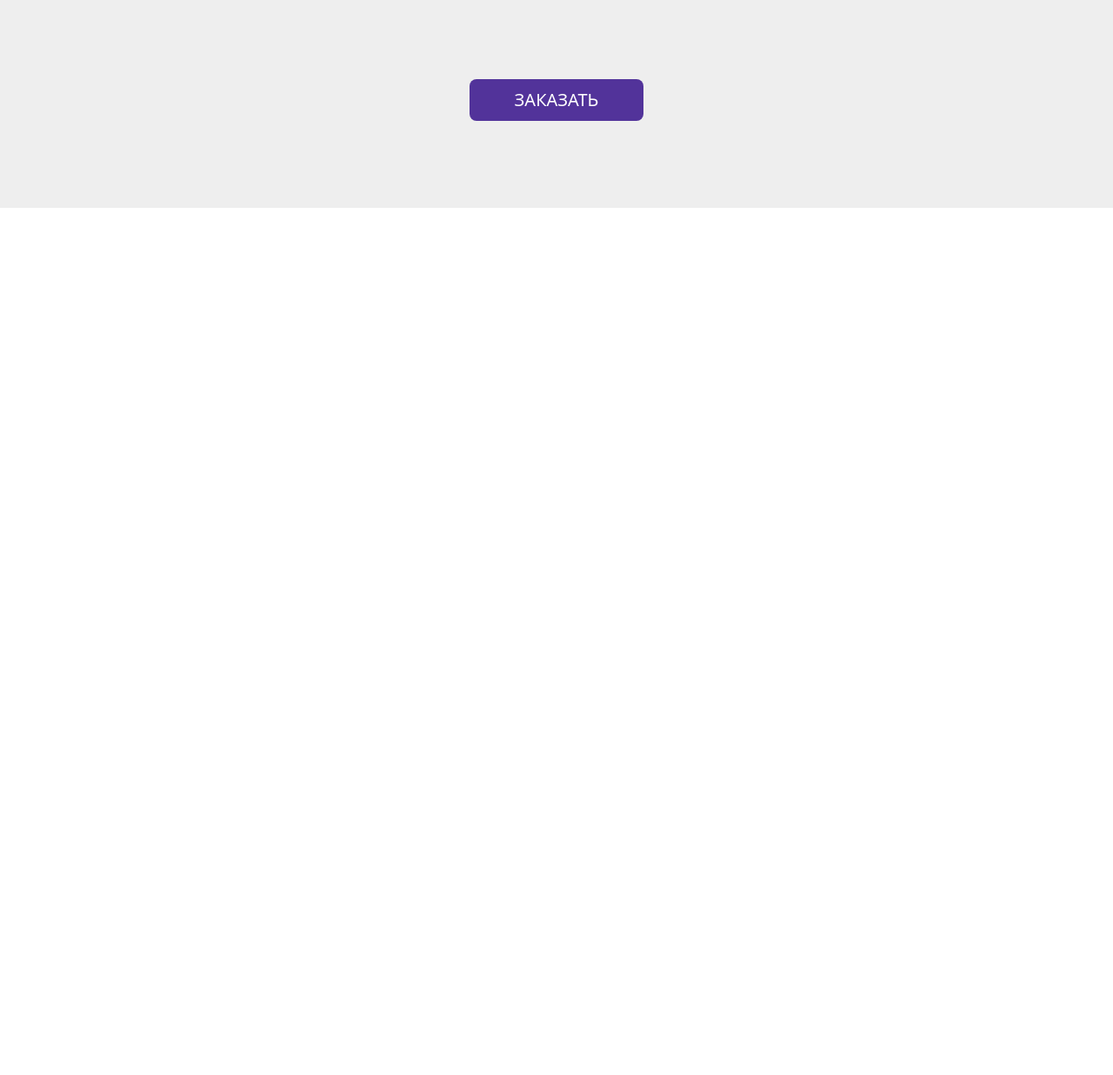
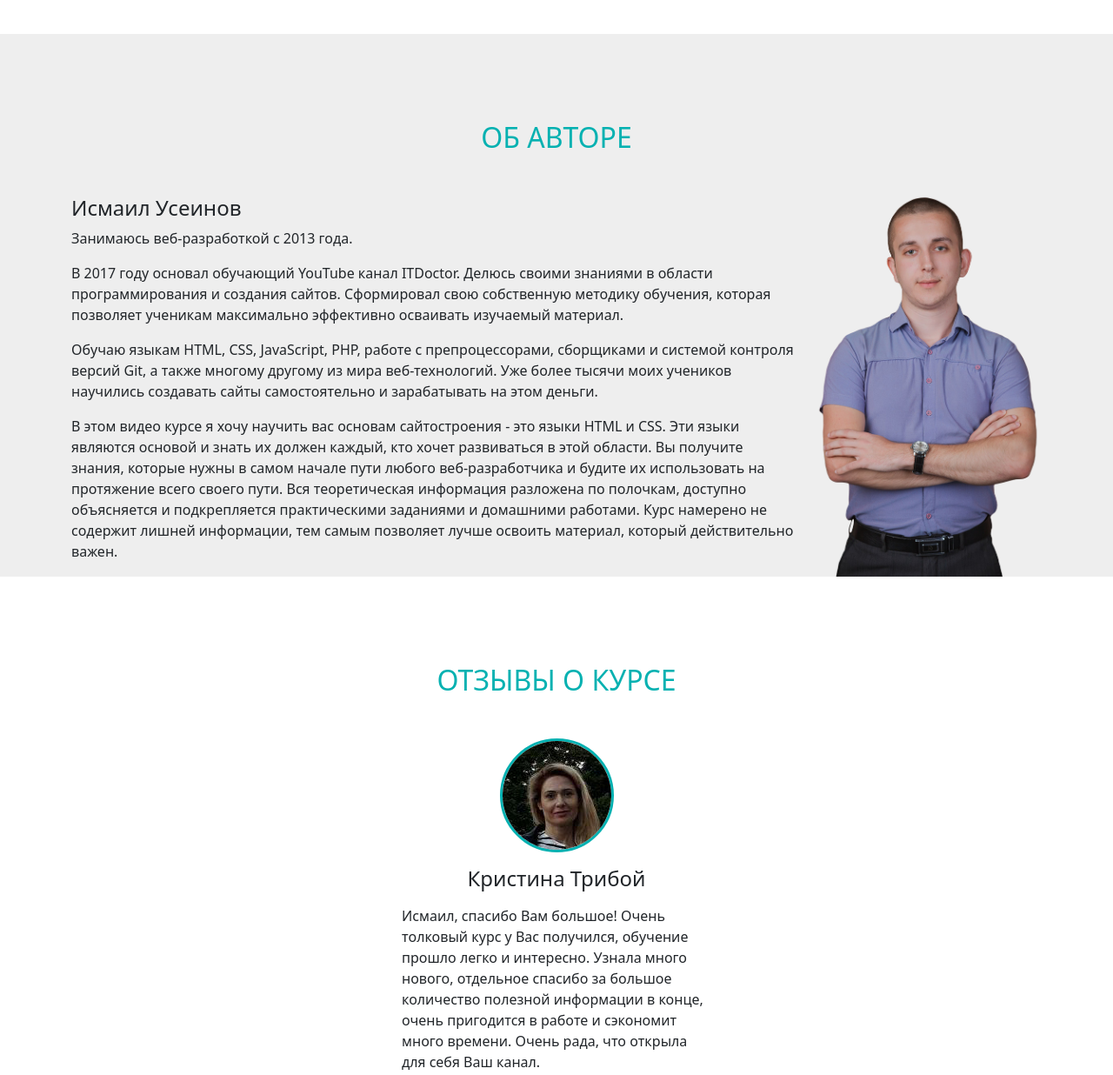
Before and after one commit to Vladzimirbely/bootstrap, a plain HTML site: page index.html in a window 1280 px wide. Shown: the part 3861-5097 px from the top of the page at 87% size. Before the commit the page ends 4100 px from the top, so only its background shows below. Drawn offline with Linux system fonts and the light colour scheme.

Commit message:
create rounded section

```diff
--- a/index.html
+++ b/index.html
@@ -209,21 +209,6 @@
       </div>
     </div>
   </section>
-  <footer id="footer">
-  </footer>
-  <div class="modal fade" id="myModal" tabindex="-1" aria-labelledby="exampleModalLabel" aria-hidden="true">
-    <div class="modal-dialog">
-      <div class="modal-content">
-        <div class="modal-header">
-          <h5 class="modal-title" id="exampleModalLabel">Трейлер видео курса по HTML и CSS</h5>
-          <button type="button" class="btn-close" data-bs-dismiss="modal" aria-label="Close"></button>
-        </div>
-        <div class="modal-body">
-          <div class='embed-container'><iframe src='https://www.youtube.com/embed//CvMxvb2D8Iw' frameborder='0' allowfullscreen></iframe></div>
-        </div>
-      </div>
-    </div>
-  </div>
   <section class="learning">
     <div class="container">
       <div class="row">
@@ -250,6 +235,60 @@
       </div>
     </div>
   </section>
+  <section class="author">
+    <div class="container">
+      <div class="row">
+        <div class="col-12">
+          <h2 class="text-center text-uppercase color1 mb-5">Об авторе</h2>
+        </div>
+      </div>
+      <div class="row">
+        <div class="col-xl-9 col-lg-12">
+          <h4>Исмаил Усеинов</h4>
+          <p>Занимаюсь веб-разработкой с 2013 года.</p>
+          <p>В 2017 году основал обучающий YouTube канал ITDoctor. Делюсь своими знаниями в области программирования и создания сайтов. Сформировал свою собственную методику обучения, которая позволяет ученикам максимально эффективно осваивать изучаемый материал.</p>
+          <p>Обучаю языкам HTML, CSS, JavaScript, PHP, работе с препроцессорами, сборщиками и системой контроля версий Git, а также многому другому из мира веб-технологий. Уже более тысячи моих учеников научились создавать сайты самостоятельно и зарабатывать на этом деньги.</p>
+          <p>В этом видео курсе я хочу научить вас основам сайтостроения - это языки HTML и CSS. Эти языки являются основой и знать их должен каждый, кто хочет развиваться в этой области. Вы получите знания, которые нужны в самом начале пути любого веб-разработчика и будите их использовать на протяжение всего своего пути. Вся теоретическая информация разложена по полочкам, доступно объясняется и подкрепляется практическими заданиями и домашними работами. Курс намерено не содержит лишней информации, тем самым позволяет лучше освоить материал, который действительно важен.</p>
+        </div>
+        <div class="col-xl-3 col-lg-12 text-center">
+          <img src="./img/author.png" alt="Исмаил Усеинов" class="img-fluid itd_img">
+        </div>
+      </div>
+    </div>
+  </section>
+  <section class="review">
+    <div class="container">
+      <div class="row">
+        <div class="col-12">
+          <h2 class="text-center text-uppercase color1 mb-5">Отзывы о курсе</h2>
+        </div>
+      </div>
+      <div class="row justify-content-center">
+        <div class="col-lg-4 col-md-6 col-sm-12">
+          <img src="./img/people.jpg" alt="фото" class="rounded mx-auto d-block">
+          <h4 class="text-center mb-3 mt-3">Кристина Трибой</h4>
+          <p>Исмаил, спасибо Вам большое! Очень толковый курс у Вас получился, обучение прошло легко и интересно. Узнала много нового, отдельное спасибо за большое количество полезной информации в конце, очень пригодится в работе и сэкономит много времени. Очень рада, что открыла для себя Ваш канал.</p>
+          <p>Мне есть с чем сравнить, т.к. начала обучение с 0 по книгам и другим источникам в интернете 6 месяцев назад и уроки на канале ITDoctor могу смело назвать лучшими для новичков. Пересмотрела уже почти все, они очень качественные, хорошо продуманные, не затянутые. Автор всегда на связи, отвечает на вопросы, помогает - просто фантастика! ITDoctor - это уже бренд! С чем Вас, Исмаил и поздравляю!</p>
+          <div class="line bg2"></div>
+        </div>
+      </div>
+    </div>
+  </section>
+  <footer id="footer">
+  </footer>
+  <div class="modal fade" id="myModal" tabindex="-1" aria-labelledby="exampleModalLabel" aria-hidden="true">
+    <div class="modal-dialog">
+      <div class="modal-content">
+        <div class="modal-header">
+          <h5 class="modal-title" id="exampleModalLabel">Трейлер видео курса по HTML и CSS</h5>
+          <button type="button" class="btn-close" data-bs-dismiss="modal" aria-label="Close"></button>
+        </div>
+        <div class="modal-body">
+          <div class='embed-container'><iframe src='https://www.youtube.com/embed//CvMxvb2D8Iw' frameborder='0' allowfullscreen></iframe></div>
+        </div>
+      </div>
+    </div>
+  </div>
   <script src="./js/bootstrap.bundle.min.js"></script>
 </body>
 </html>
--- a/styles/style.css
+++ b/styles/style.css
@@ -82,7 +82,7 @@ footer {
 
 .about,
 .shedule,
-.learning {
+.author {
     background-color: #eeeeee;
 }
 
@@ -129,6 +129,19 @@ footer {
     border: 3px solid var(--color1);
 }
 
+.author {
+    padding-bottom: 0;
+}
+
+.itd_img {
+    max-width: 260px;
+}
+
+.rounded {
+    border-radius: 50% !important;
+    border: 3px solid var(--color1);
+}
+
 .color1 {
     color: var(--color1);
 }
```
